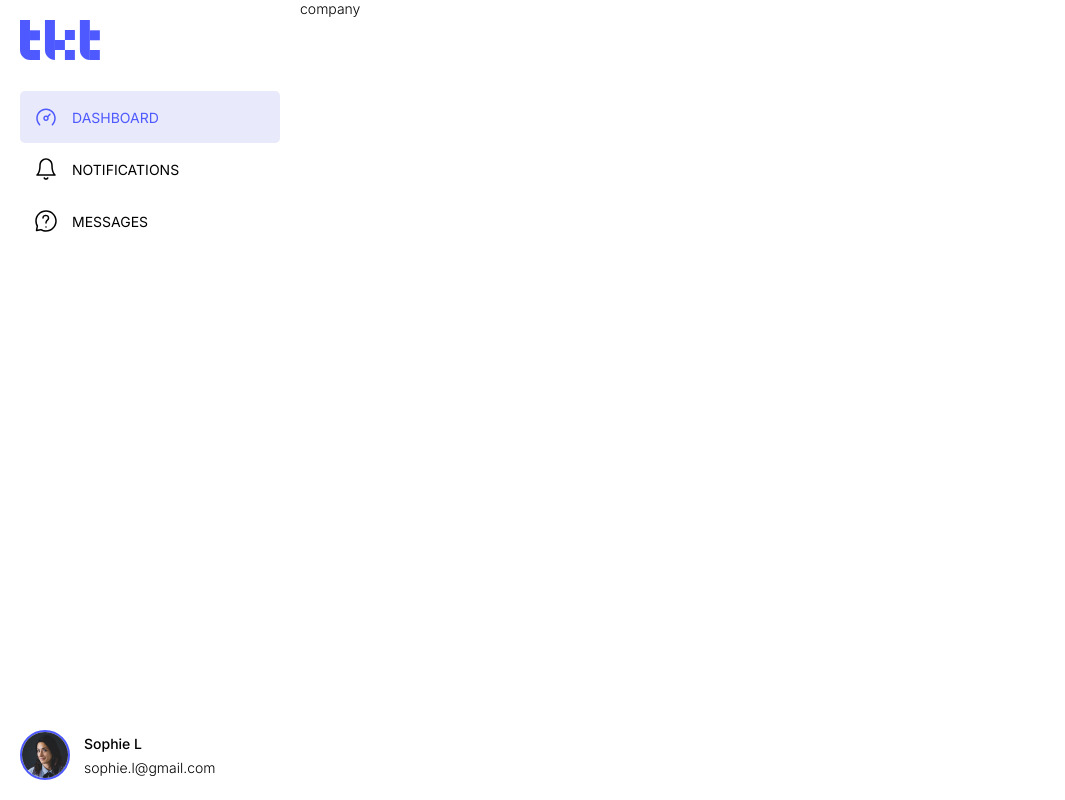
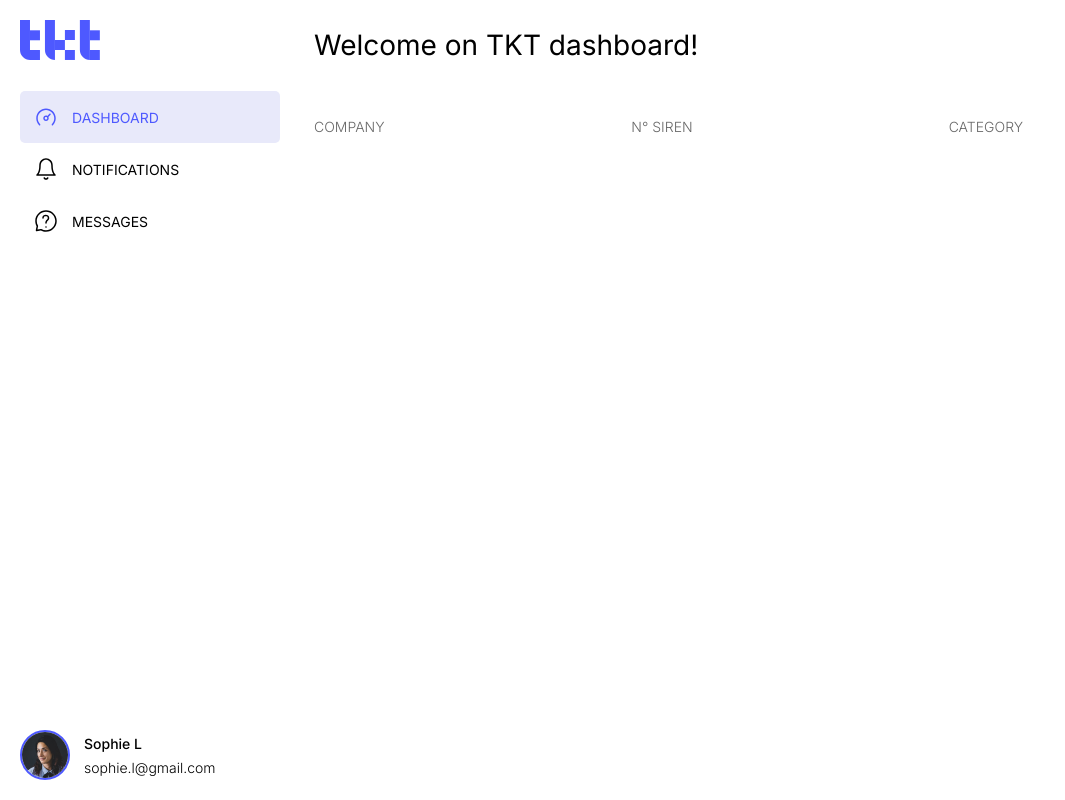
Before and after one commit to ln-dev7/Test-TKT-React, a React (Create React App) app: page / in a window 1280 px wide. Shown: the whole page, without its empty margins (0-1065 px from the left). Built offline with nearby package versions, Linux system fonts and the light colour scheme.

Commit message:
init dashboard

```diff
--- a/src/Pages/Dashboard.jsx
+++ b/src/Pages/Dashboard.jsx
@@ -6,7 +6,22 @@ export default function Dashboard() {
     <div className='dashboard'>
         <SideBar />
         <div className='dashboard-container' >
-            company
+            <div className="dashboard-title">
+              <h1>Welcome on TKT dashboard!</h1>
+            </div>
+            <div className="dashboard-select">
+
+            </div>
+            <div className="dashboard-company">
+              <div className="dashboard-company__title">
+                <h3>COMPANY</h3>
+                <h3>N° SIREN</h3>
+                <h3>CATEGORY</h3>
+              </div>
+            </div>
+            <div className="dashboard-company__table">
+
+            </div>
         </div>
     </div>
   )
--- a/src/Pages/DashboardCompany.jsx
+++ b/src/Pages/DashboardCompany.jsx
@@ -5,7 +5,9 @@ export default function DashboardCompany() {
   return (
     <div className="dashboard-compnay">
       <SideBar />
-      <div className="dashboard-compnay-container">DashboardCompany</div>
+      <div className="dashboard-compnay-container">
+
+      </div>
     </div>
   );
 }
--- a/src/styles/dashboard.scss
+++ b/src/styles/dashboard.scss
@@ -1,9 +1,38 @@
-.dashboard{
+.dashboard {
+  display: flex;
+  align-items: flex-start;
+  justify-content: flex-end;
+  &-container {
+    width: calc(100% - 300px);
+    min-height: 100vh;
     display: flex;
-    align-items: flex-start;
-    justify-content: flex-end;
-    &-container{
-        width: calc(100% - 300px);
-    min-height: 100vh;
+    flex-direction: column;
+    background: $white;
+    padding: 1rem;
+  }
+  &-title{
+    width: 100%;
+    padding-top: 1rem;
+    h1{
+        font-size: 2rem;
+        font-weight: 400;
     }
+  }
+  &-select{
+    padding: 2rem 0;
+  }
+  &-company{
+    width: 100%;
+    &__title{
+        width: 100%;
+        display: flex;
+        justify-content: space-between;
+        align-items: center;
+        h3{
+            width: calc(100%/3);
+            color: $grey;
+            text-align: left;
+        }
+    }
+  }
 }
--- a/src/styles/sidebar.scss
+++ b/src/styles/sidebar.scss
@@ -8,6 +8,7 @@
   flex-direction: column;
   justify-content: flex-start;
   gap: 2rem;
+  background: $white;
   &-links{
     flex-grow: 1;
     a{
```
